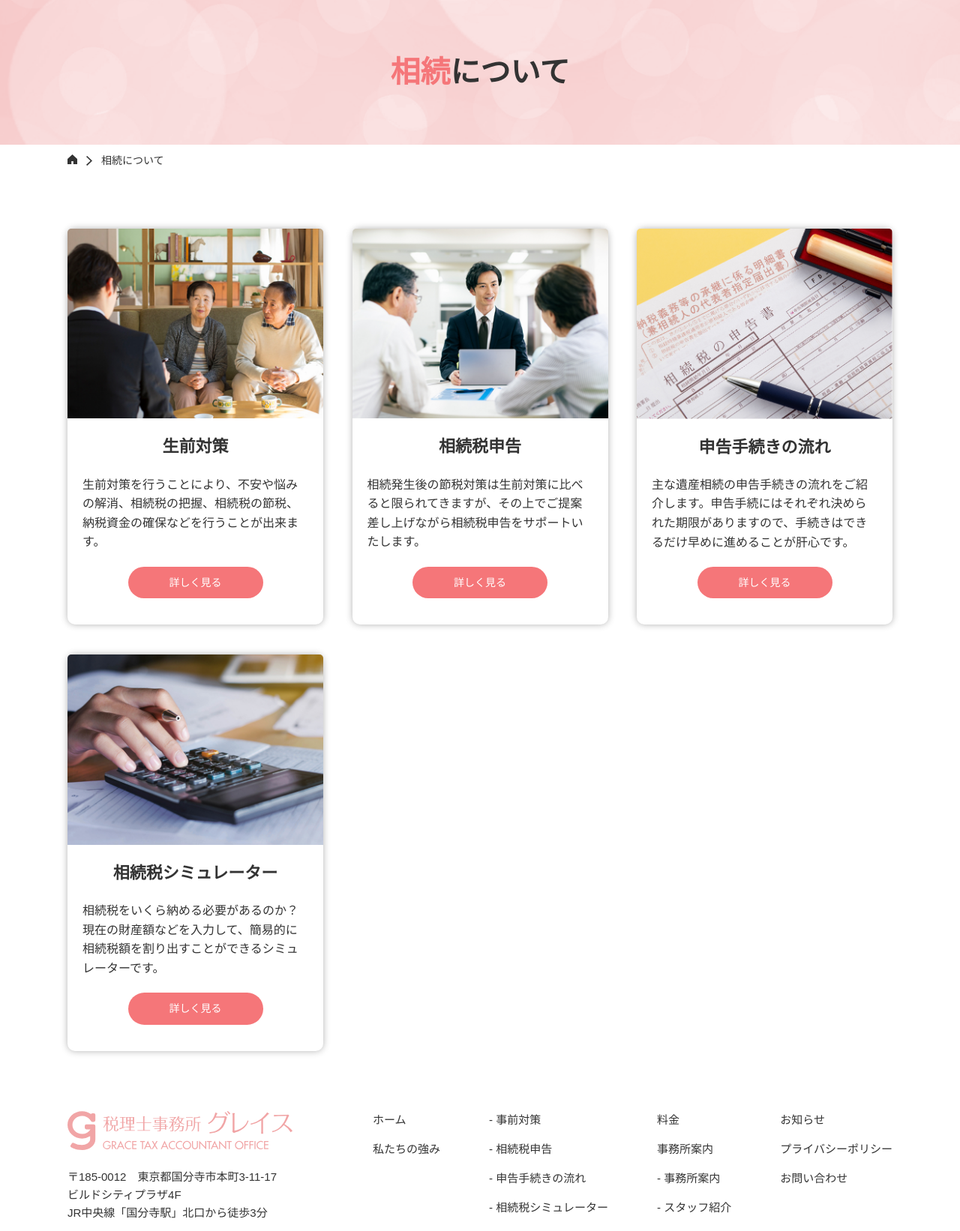
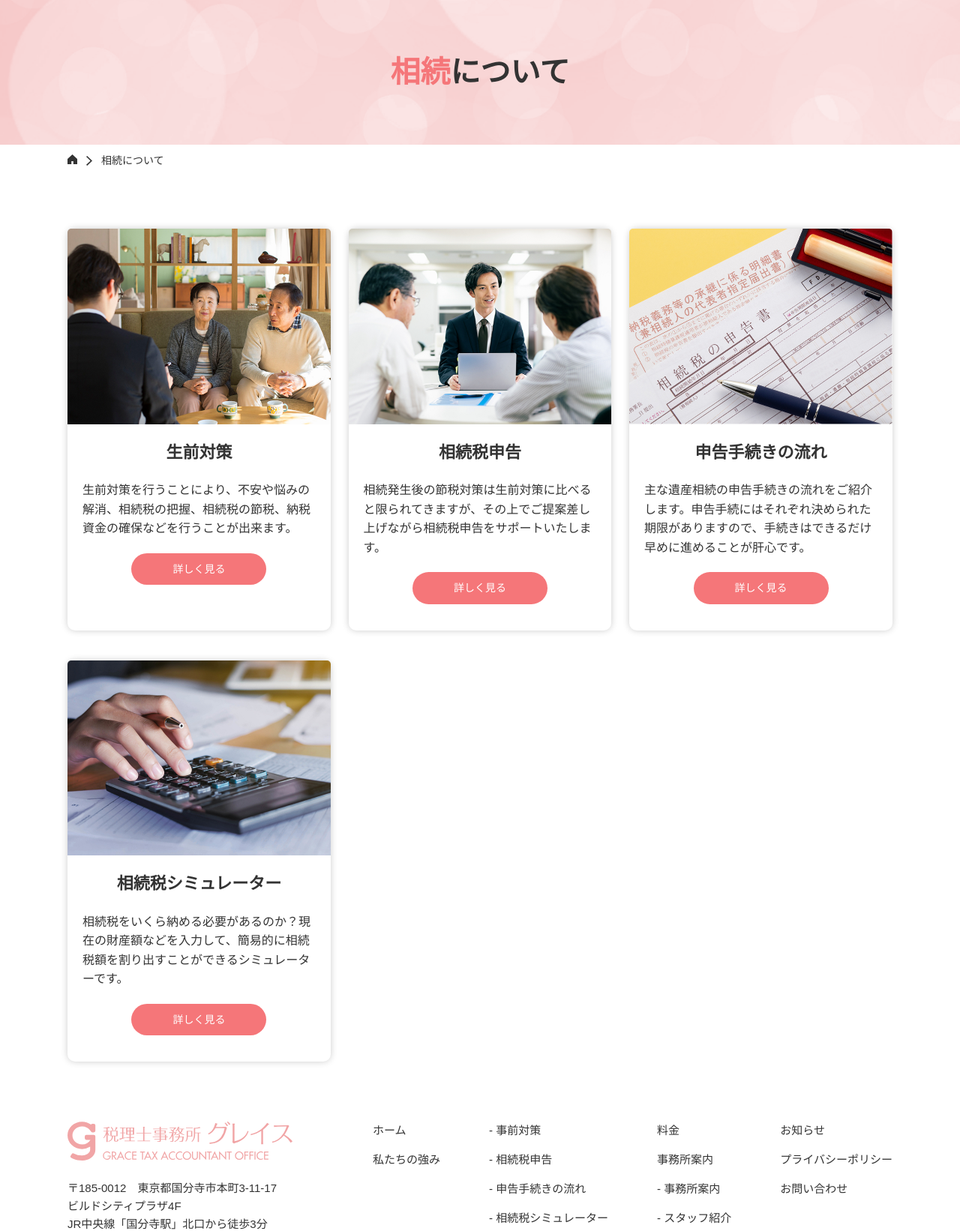
Before and after one commit to natuuu0831/natuuu0831-grace-souzoku, a PHP site: page /souzoku/ in a window 1280 px wide. Shown: the part 120-1762 px from the top of the page at 75% size. Run offline with PHP 8.4, Linux system fonts and the light colour scheme; some libraries are stand-ins or nearby versions.

Commit message:
相続css修正の漏れ

```diff
--- a/assets/css/souzoku.css
+++ b/assets/css/souzoku.css
@@ -1,12 +1,12 @@
 @charset "UTF-8";
 .souzokuMenuList__item {
-  width: 31%;
+  width: 31.9%;
   padding-bottom: 3.5rem;
-  box-shadow: 0 0 10px rgba(0, 0, 0, 0.3);
+  box-shadow: 0 0 10px rgba(0, 0, 0, 0.2);
   border-radius: 10px;
   margin-bottom: 4rem;
 }
-.souzokuMenuList__item .radiusImgBox{
+.souzokuMenuList__item .radiusImgBox {
   border-bottom-right-radius: 0;
   border-bottom-left-radius: 0;
 }
@@ -351,5 +351,5 @@
     font-size: 2rem;
     font-weight: bold;
     position: relative;
+  }
 }
-}
```
